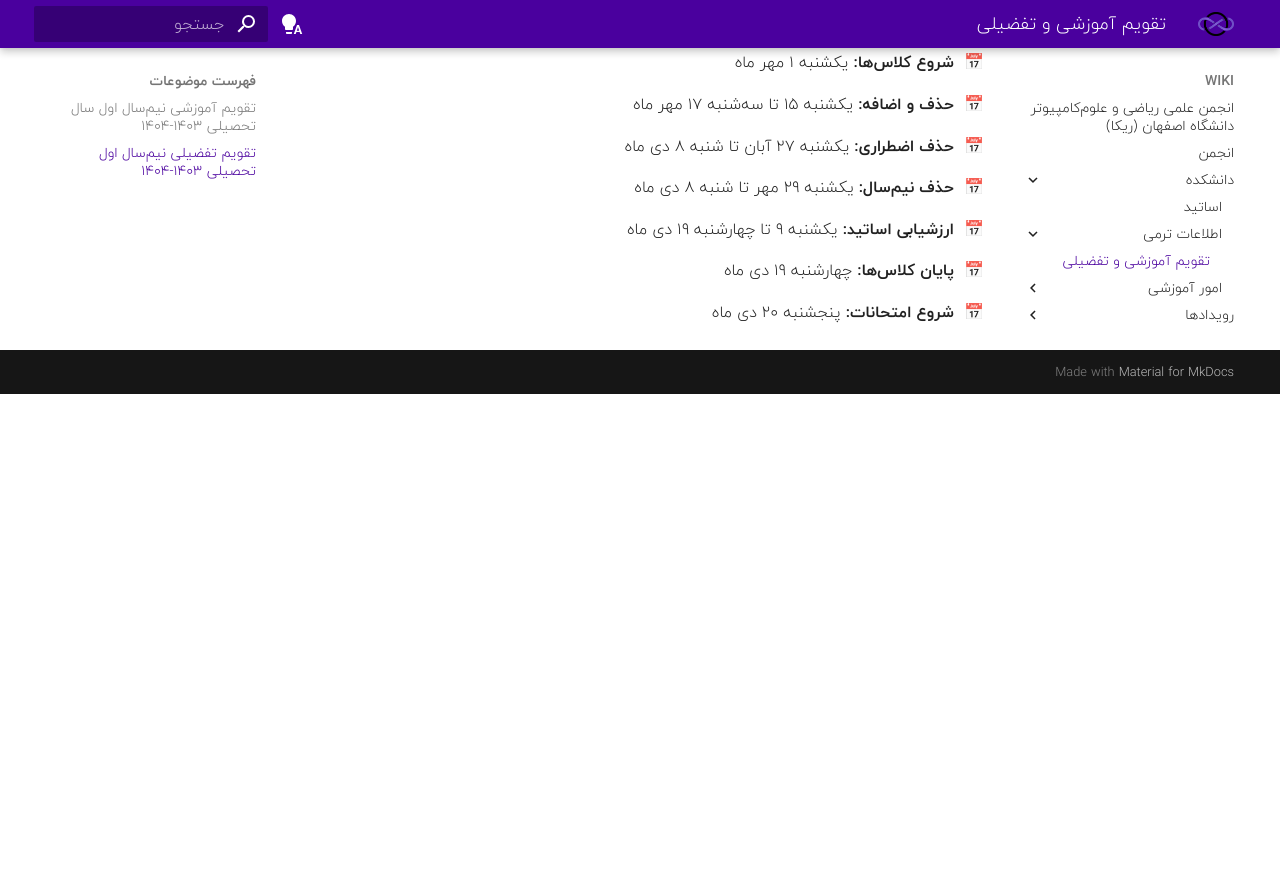
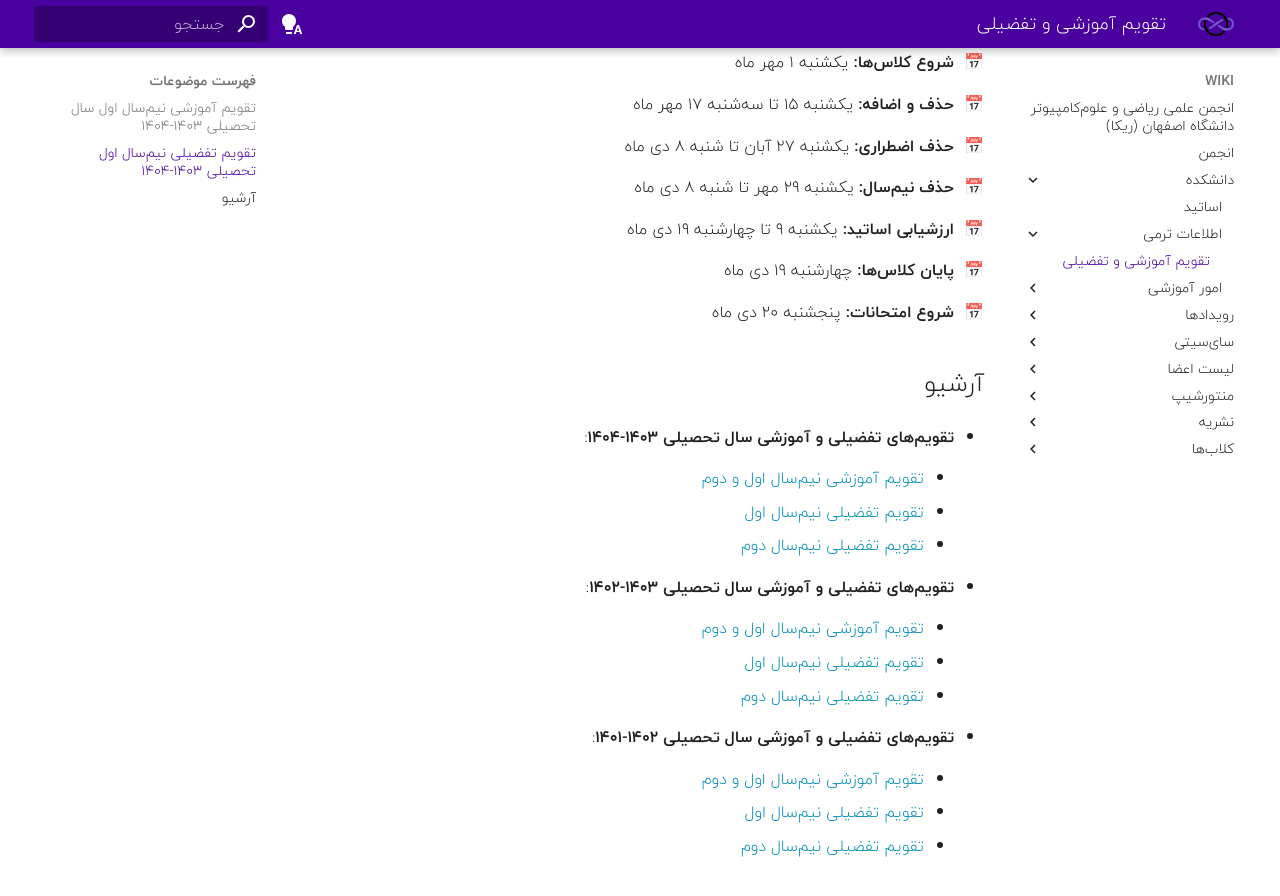
Before and after one commit to Amcsui/wiki, an MkDocs documentation site: the page built from docs/دانشکده/اطلاعات ترمی/تقویم آموزشی و تفضیلی/index.md, in a window 1280 px wide and 900 px high, scrolled down 2463 px. Shown: the top 896 px of the window. Built offline with MkDocs 1.6.1 and Material for MkDocs 9.7.7, drawn with Linux system fonts in a browser that asks for light colours; before the commit the page ends 2857 px from its top, so only the background shows below that.

Commit message:
Update thaghvim amozeshi and tafsili

```diff
--- a/docs/دانشکده/اطلاعات ترمی/تقویم آموزشی و تفضیلی/index.md
+++ b/docs/دانشکده/اطلاعات ترمی/تقویم آموزشی و تفضیلی/index.md
@@ -56,3 +56,42 @@
 
 
 📅  **شروع امتحانات:** پنجشنبه ۲۰ دی ماه
+
+
+## آرشیو
+
+
+- **تقویم‌های تفضیلی و آموزشی سال تحصیلی ۱۴۰۳-۱۴۰۴**:
+
+
+	- [تقویم آموزشی نیم‌سال اول و دوم](amozeshi1403-1404.pdf)
+
+
+	- [تقویم تفضیلی نیم‌سال اول](tafsili1403-1404-1.pdf)
+
+
+	- [تقویم تفضیلی نیم‌سال دوم](tafsili1403-1404-2.pdf)
+
+
+- **تقویم‌های تفضیلی و آموزشی سال تحصیلی ۱۴۰۳-۱۴۰۲**:
+
+
+	- [تقویم آموزشی نیم‌سال اول و دوم](amozeshi1402-1403.pdf)
+
+
+	- [تقویم تفضیلی نیم‌سال اول](tafsili1402-1403-1.pdf)
+
+
+	- [تقویم تفضیلی نیم‌سال دوم](tafsili1402-1403-2.pdf)
+
+
+- **تقویم‌های تفضیلی و آموزشی سال تحصیلی ۱۴۰۲-۱۴۰۱**:
+
+
+	- [تقویم آموزشی نیم‌سال اول و دوم](amozeshi1401-1402.pdf)
+
+
+	- [تقویم تفضیلی نیم‌سال اول](tafsili1401-1402-1.pdf)
+
+
+	- [تقویم تفضیلی نیم‌سال دوم](tafsili1401-1402-2.pdf)
```
